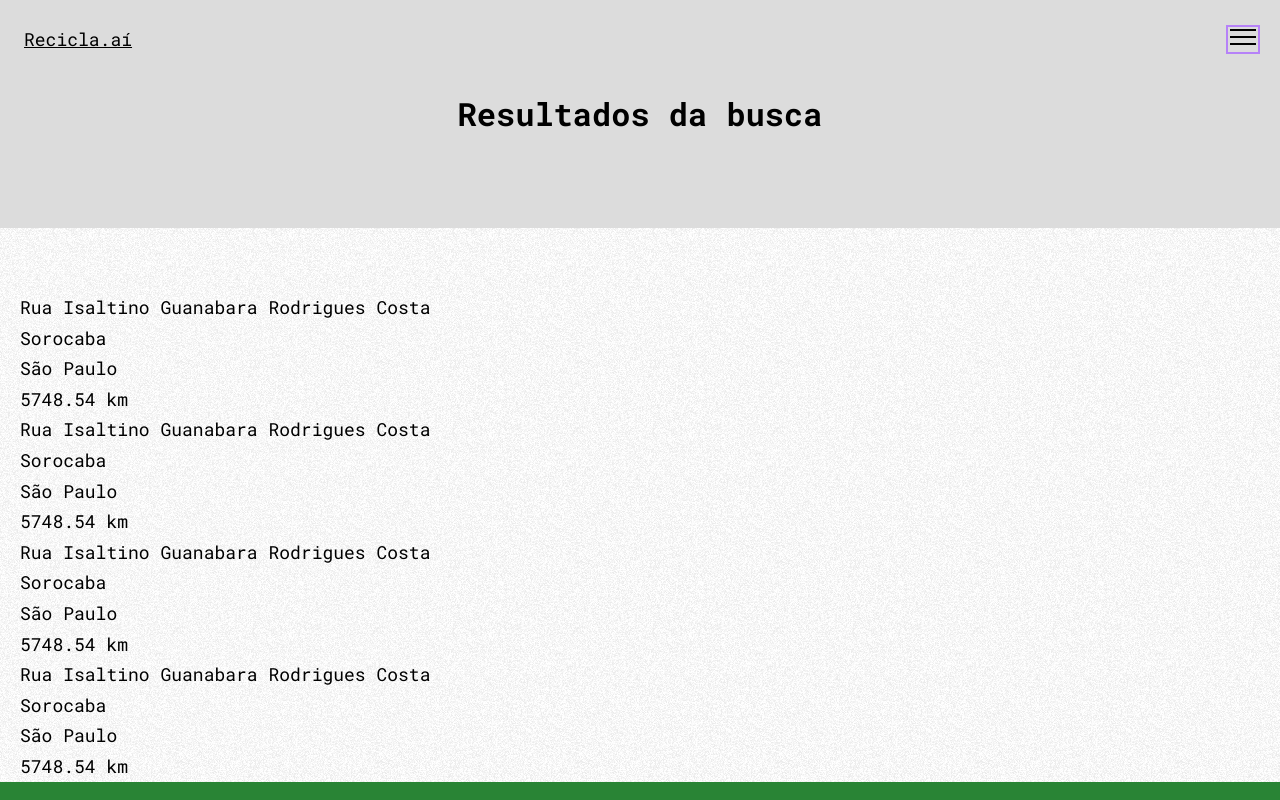
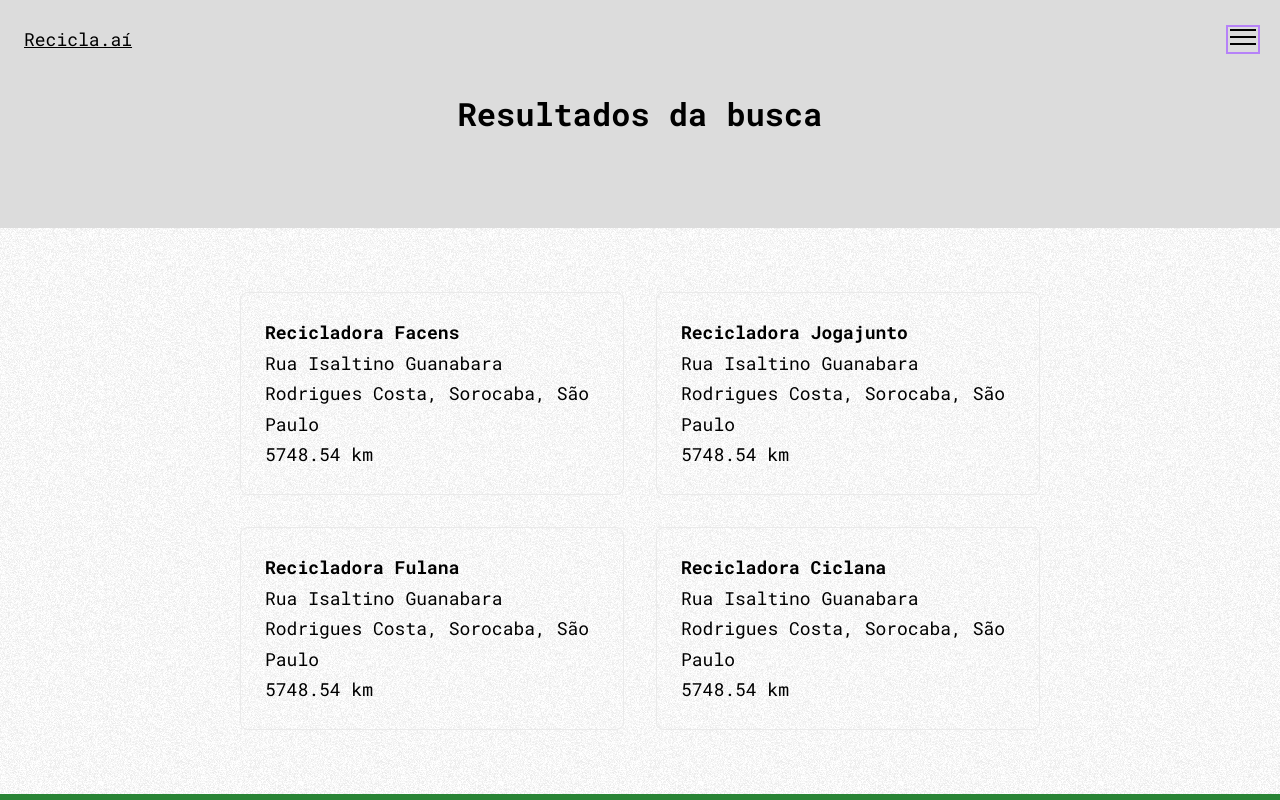
Before and after one commit to facens-fcc/recicla-ai-spring-boot, a React (Vite) app: page /resultados in a window 1280 px wide. Shown: the top 800 px of the page. Built offline with nearby package versions, Linux system fonts and the light colour scheme.

Commit message:
Add results card component

```diff
--- a/src/components/Card/Card.jsx
+++ b/src/components/Card/Card.jsx
@@ -1,21 +1,13 @@
 import React from 'react';
 import style from './Card.module.css';
 
-const Card = ({ title, description, image, link }) => {
+const Card = ({ name, street, city, state, distance }) => {
+
   return (
     <div className={style.card}>
-      <div className={style.header}>
-        <img className={style.image} src={image} alt={title} />
-      </div>
-      <div className={style.body}>
-        <div className="stack stack--xm">
-          <h2 className="heading heading--small">{title}</h2>
-          <p>{description}</p>
-          <a className="link link--highlight" href={link}>
-            Ver locais de descarte →
-          </a>
-        </div>
-      </div>
+      <h3 className={style.card__title}>{name}</h3>
+      <p>{street}, {city}, {state}</p>
+      <p>{distance} km</p>
     </div>
   );
 };
--- a/src/components/Card/Card.module.css
+++ b/src/components/Card/Card.module.css
@@ -3,6 +3,11 @@
 
   border: var(--border);
   border-radius: 0.5rem;
+  padding: 1.5rem;
+}
+
+.card__title {
+  font-weight: bold;
 }
 
 .header {
--- a/src/pages/Results/Results.jsx
+++ b/src/pages/Results/Results.jsx
@@ -4,12 +4,31 @@ import style from './Results.module.css';
 import Companies from '../../data/companies.json';
 
 import CallToAction from '../../components/CallToAction/CallToAction';
+import Card from '../../components/Card/Card';
 
 const Results = () => {
   const queryParams = new URLSearchParams(window.location.search);
 
+  const [filteredCompanies, setFilteredCompanies] = useState(Companies);
+
   const zipCode = queryParams.get('zipCode');
   const originCoordinates = [queryParams.get('lat'), queryParams.get('lng')];
+  const categories = [queryParams.get('category')];
+
+  /*
+  const ordersSellers = Sellers.map(seller => {
+        const orders = Orders.filter(order => order.seller === seller.id);
+        const totalPrice = orders.reduce((acc, order) => {
+            return acc + order.price;
+        }, 0);
+
+        return {
+            ...seller,
+            totalPrice
+        }
+    })
+  */
+
 
   /**
    * Calculates the distance between two points in km using the Haversine formula.
@@ -48,13 +67,14 @@ const Results = () => {
         </div>
         <div className="container">
           <div className={style.results__wrapper}>
-            {sortedCompanies.map(({ name, address }) => (
-              <div key={name}>
-                <p>{address.street}</p>
-                <p>{address.city}</p>
-                <p>{address.state}</p>
-                <p>{address.distance.toFixed(2)} km</p>
-              </div>
+            {sortedCompanies.map(({ id, name, address }) => (
+              <Card key={id}
+                name={name}
+                street={address.street}
+                city={address.city}
+                state={address.state}
+                distance={address.distance.toFixed(2)}
+              />
             ))}
           </div>
         </div>
--- a/src/pages/Results/Results.module.css
+++ b/src/pages/Results/Results.module.css
@@ -7,5 +7,9 @@
 }
 
 .results__wrapper {
-  margin-top: 4rem;
+  max-width: 50rem;
+  margin: 4rem auto;
+  display: grid;
+  grid-template-columns: 1fr 1fr;
+  gap: 2rem;
 }
```
